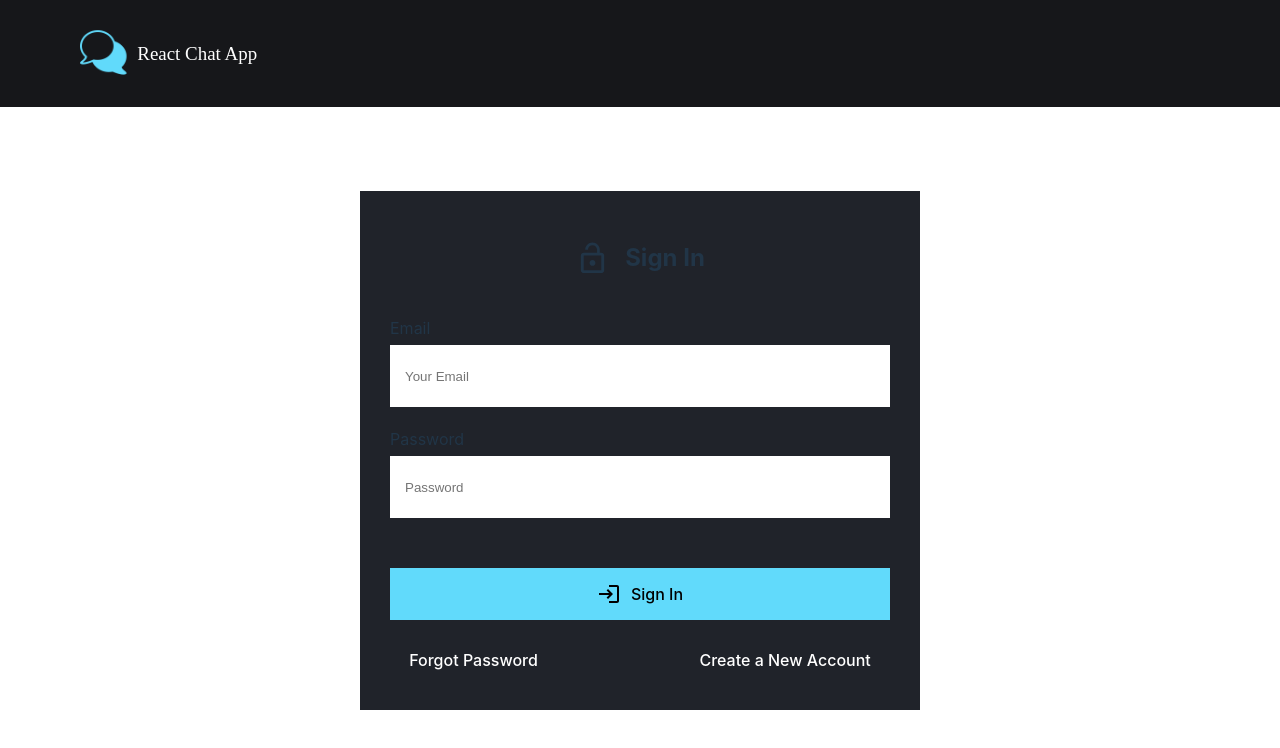
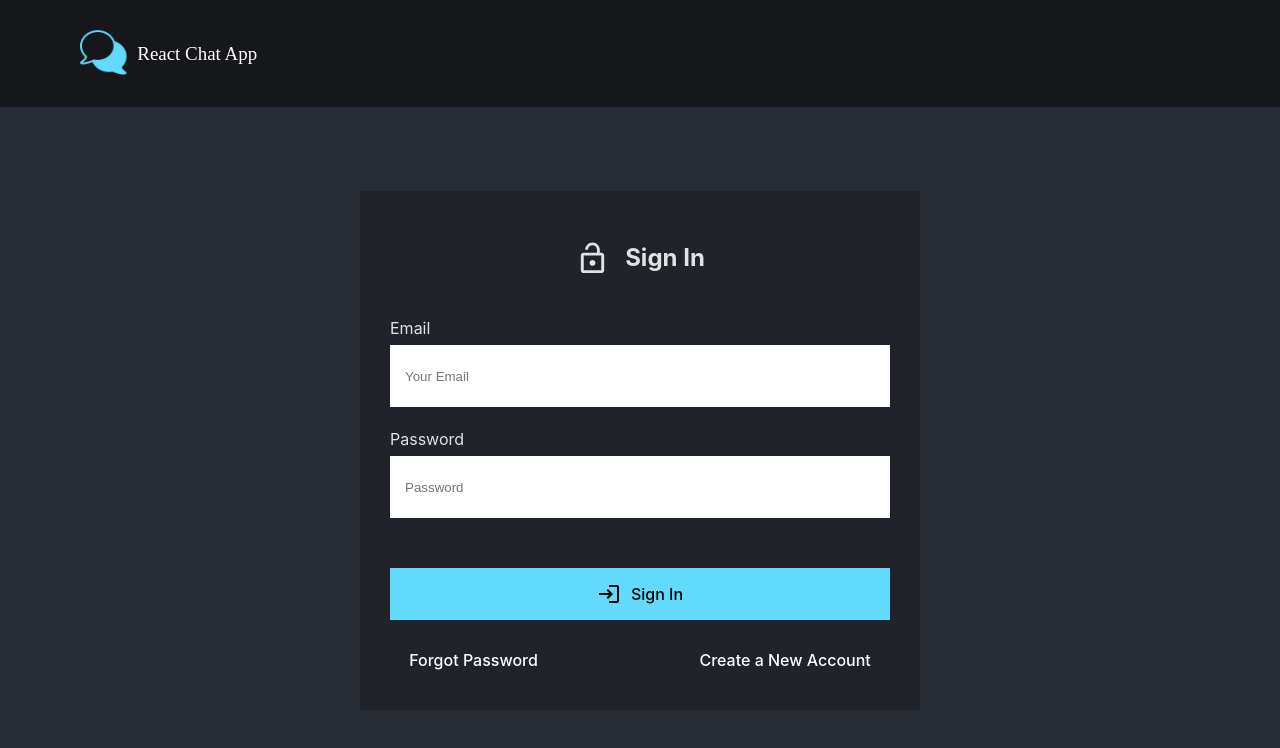
Before and after one commit to shun2218-dev/react-chat-app, a React (Vite) app: page /login in a window 1280 px wide. Shown: the top 748 px of the page. Built offline with nearby package versions, Linux system fonts and the light colour scheme; no server answers.

Commit message:
Add files via upload

```diff
--- a/package.json
+++ b/package.json
@@ -12,6 +12,7 @@
     "@emotion/react": "^11.10.4",
     "@emotion/styled": "^11.10.4",
     "@mui/icons-material": "^5.10.6",
+    "@mui/material": "^5.10.7",
     "firebase": "^9.10.0",
     "react": "^18.2.0",
     "react-dom": "^18.2.0",
--- a/src/components/button.tsx
+++ b/src/components/button.tsx
@@ -1,4 +1,3 @@
-import { borderRadius } from "@mui/system";
 import React, { FC, ReactNode } from "react";
 import styles from "@/styles/components/Button.module.scss";
 
--- a/src/index.scss
+++ b/src/index.scss
@@ -57,15 +57,15 @@
   margin: 0;
 }
 
-@media (prefers-color-scheme: light) {
-  :root {
-    color: #213547;
-    background-color: #ffffff;
-  }
-  a:hover {
-    color: #747bff;
-  }
-  button {
-    background-color: #f9f9f9;
-  }
-}
+// @media (prefers-color-scheme: light) {
+//   :root {
+//     color: #213547;
+//     background-color: #ffffff;
+//   }
+//   a:hover {
+//     color: #747bff;
+//   }
+//   button {
+//     background-color: #f9f9f9;
+//   }
+// }
```
Also changed, not shown: 1 other file (tests, documents, lock files or other folders).
